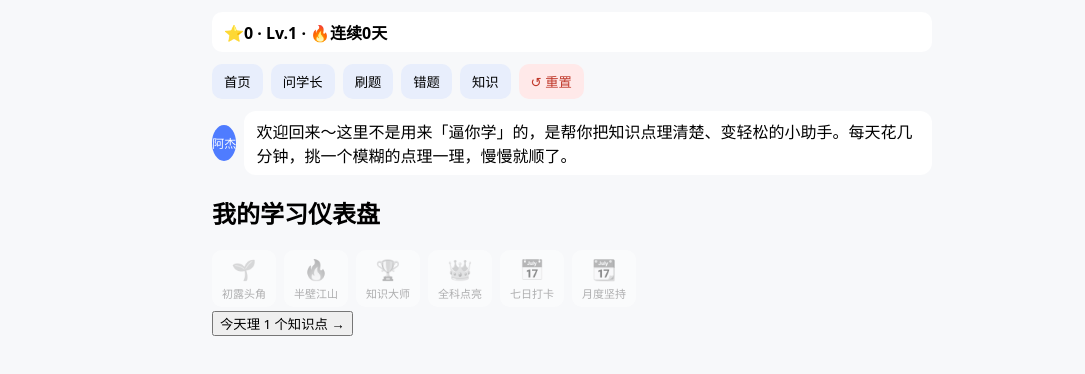
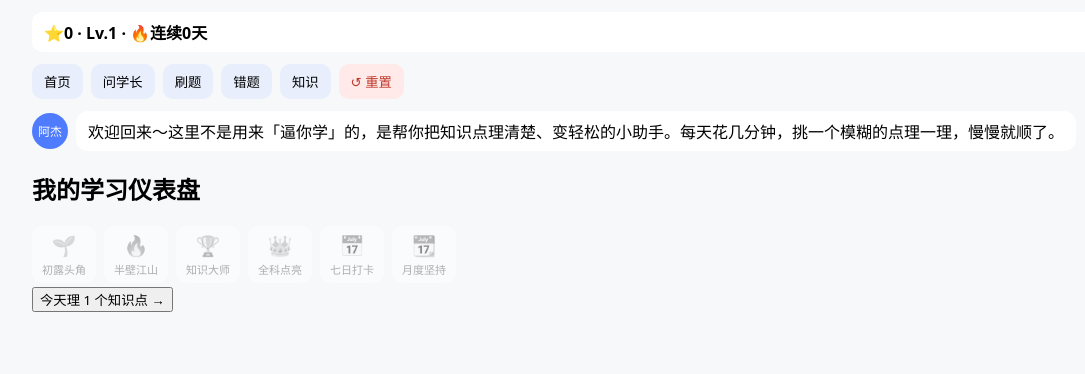
Before and after one commit to zxnet777/aj, a React (Vite) app: page / in a window 1280 px wide. Shown: the top 374 px of the page, without its empty margins (68-1153 px from the left). Built offline with nearby package versions, Linux system fonts and the light colour scheme; no server answers.

Commit message:
style: 加宽主内容区到 1080px，减少左右空白

```diff
--- a/src/client/styles.css
+++ b/src/client/styles.css
@@ -1,5 +1,5 @@
 body { font-family: system-ui, 'PingFang SC', sans-serif; background: #f7f8fa; margin: 0 }
-.app { max-width: 720px; margin: 0 auto; padding: 12px }
+.app { max-width: 1080px; margin: 0 auto; padding: 12px }
 nav { display: flex; gap: 8px; margin: 12px 0 }
 nav button { padding: 8px 12px; border: none; border-radius: 10px; background: #e8eefc; cursor: pointer }
 .login { max-width: 320px; margin: 80px auto; display: flex; flex-direction: column; gap: 10px }
```
